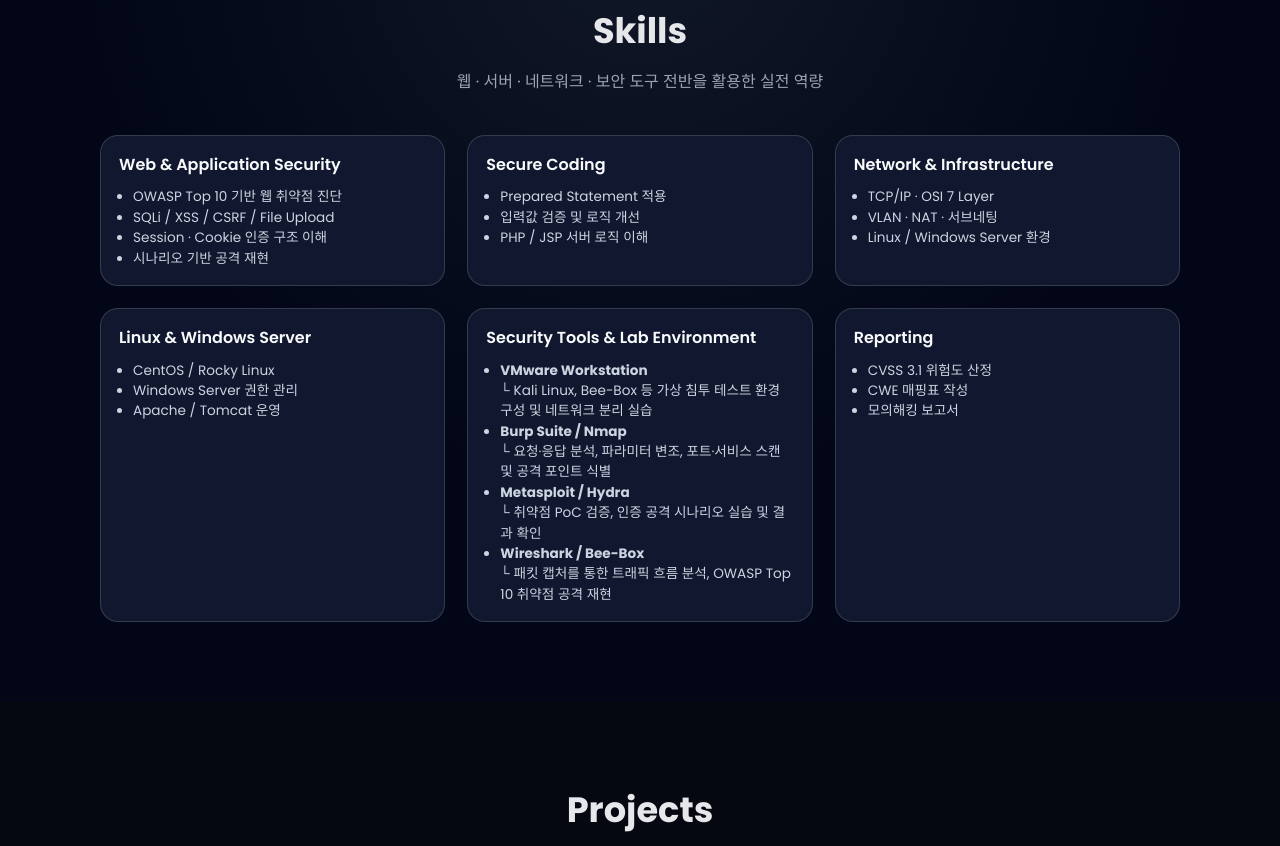
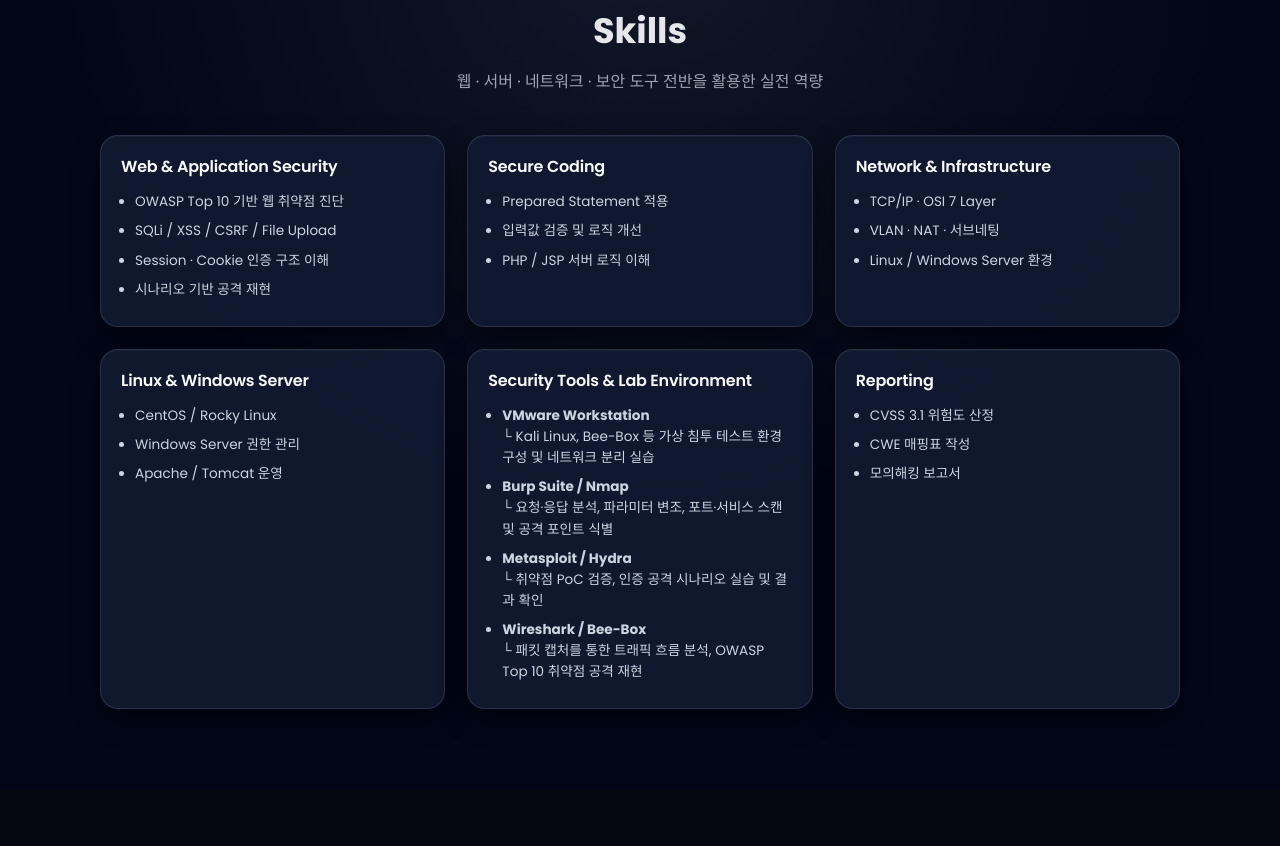
Before and after one commit to parkgeonah/portfolio, a plain HTML site: page index.html in a window 1280 px wide. Shown: the part 947-1793 px from the top of the page. Drawn offline with Linux system fonts and the light colour scheme.

Commit message:
Update style.css

```diff
--- a/style.css
+++ b/style.css
@@ -315,43 +315,71 @@ ul {
 }
 
 /* Skills */
+/* ================= Skills ================= */
 .skills-grid {
   display: grid;
   grid-template-columns: repeat(3, minmax(0, 1fr));
   gap: 22px;
 }
 
+/* 기본 카드 */
 .skill-group {
-  background: rgba(17, 25, 48, 0.95);
+  background: rgba(17, 25, 48, 0.96); /* 섹션보다 살짝 밝게 */
   border-radius: 18px;
-  padding: 16px 18px;
-  border: 1px solid rgba(55, 65, 81, 0.9);
+  padding: 18px 20px;
+
+  border: 1px solid rgba(148, 163, 184, 0.18);
+
+  /* 🔥 카드감 핵심 */
+  box-shadow:
+    0 10px 28px rgba(0, 0, 0, 0.45),
+    inset 0 1px 0 rgba(255, 255, 255, 0.04);
+
+  transition:
+    transform 0.25s ease,
+    box-shadow 0.25s ease,
+    border-color 0.25s ease;
+}
+
+/* hover – 아주 은은하게 */
+.skill-group:hover {
+  transform: translateY(-4px);
+  border-color: rgba(59, 130, 246, 0.35);
+  box-shadow:
+    0 16px 42px rgba(0, 0, 0, 0.6),
+    inset 0 1px 0 rgba(255, 255, 255, 0.06);
 }
 
 /* 카드 제목 */
 .skill-group h3 {
   font-size: 1rem;
   font-weight: 600;
-  color: #f9fafb;        /* 🔽 살짝만 축소 */
-  margin-bottom: 10px;
+  color: #f9fafb;
+  margin-bottom: 12px;
+  letter-spacing: -0.2px;
 }
 
-/* 기본 리스트 (툴 이름) */
+/* 기본 리스트 */
 .skill-group ul {
-  font-size: 0.85rem;          /* 🔽 기존 0.9 → 0.85 */
+  font-size: 0.85rem;
   color: #cbd5e1;
   padding-left: 14px;
   list-style: disc;
-  line-height: 1.5;
+  line-height: 1.55;
 }
 
-/* 설명 줄 (└ 이하 설명용) */
+/* 리스트 아이템 간격 */
+.skill-group ul li {
+  margin-bottom: 8px;
+}
+
+/* 설명 줄 (툴 설명) */
 .skill-group ul li span,
 .skill-group ul li .tool-desc {
   display: block;
   margin-top: 4px;
-  font-size: 0.8rem;           /* 🔽 설명은 더 작게 */
-  color: #9ca3af;
+  font-size: 0.8rem;
+  color: #94a3b8;
   line-height: 1.45;
 }
 
```
